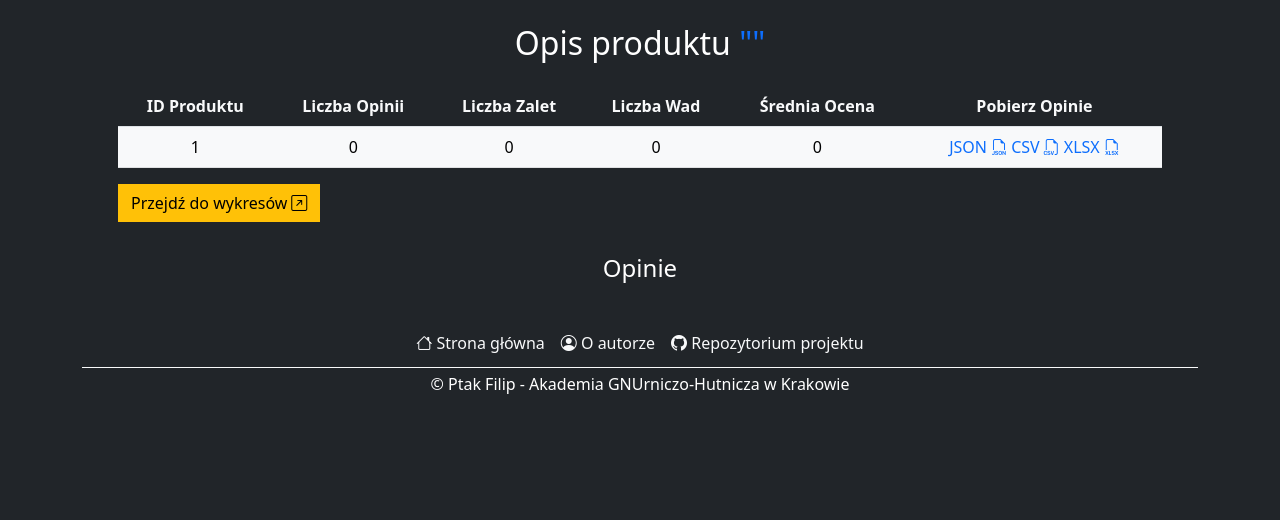
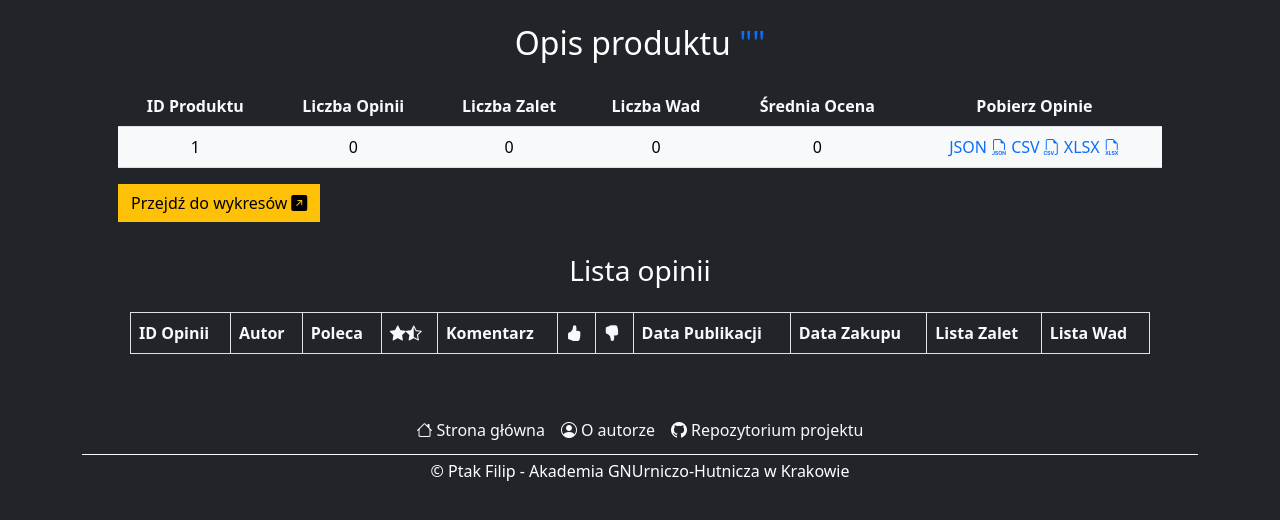
Before and after one commit to ptakf-uek/CeneoWebScraperExtra, a Flask app: page /product/1 in a window 1280 px wide. Shown: the part 136-656 px from the top of the page. Run offline with Flask 2, Linux system fonts and the light colour scheme; lists and menus that the app fills with data are empty.

Commit message:
Add an opinion list to the product page

```diff
--- a/app/routes.py
+++ b/app/routes.py
@@ -61,12 +61,12 @@ def products():
     products = []
 
     for product_id in [filename.split(".")[0] for filename in os.listdir("app/opinions")]:
-            # Create an instance of the Product class based on the product's ID.
-            product = Product(product_id)
-            # Import product's properties to the "product" object.
-            product.import_product(import_opinions=False)
-            # Append properties about a single product to the "products" list.
-            products.append(product.stats_to_dict())
+        # Create an instance of the Product class based on the product's ID.
+        product = Product(product_id)
+        # Import product's properties to the "product" object without importing opinions.
+        product.import_product(import_opinions=False)
+        # Append properties about a single product to the "products" list.
+        products.append(product.stats_to_dict())
 
     # Open the "products.html.jinja" page displaying a list of the passed products.
     return render_template("products.html.jinja", products=products)
@@ -85,10 +85,15 @@ def product(product_id):
     product = Product(product_id)
     # Import product's properties and opinions to the "product" object.
     product.import_product()
-    # Set the "stats" variable to a dictionary of the "product" object's statistics.
-    stats = product.stats_to_dict()
+    # Set the "product_dictionary" variable to a dictionary of the "product" object's properties.
+    product_dictionary = product.to_dict()
+    # # counter = 1
+    # # for opinion in product_dictionary['opinions']:
+    # #     # print(opinion)
+    # #     print(counter)
+    # #     counter += 1
     # Open the "product.html.jinja" page displaying specific product's properties based on the passed parameters.
-    return render_template("product.html.jinja", stats=stats)
+    return render_template("product.html.jinja", product=product_dictionary)
 
 # Route to a specific /graphs/<product_id> page.
 @app.route('/graphs/<product_id>')
--- a/app/templates/base.html.jinja
+++ b/app/templates/base.html.jinja
@@ -66,14 +66,14 @@
         <footer class="py-3 my-4 text-bg-dark">
             <ul class="nav justify-content-center border-bottom border-light pb-1 mb-1">
                 <li class="nav-item">
-                    <a class="nav-link px-2 link-light" href="/"><i class="bi bi-house"></i> Strona główna</a>
+                    <a class="nav-link px-2 link-light" href="/"><i class="bi bi-house  me-1"></i>Strona główna</a>
                 </li>
                 <li class="nav-item">
-                    <a class="nav-link px-2 link-light" href="author"><i class="bi bi-person-circle"></i> O autorze</a>
+                    <a class="nav-link px-2 link-light" href="author"><i class="bi bi-person-circle me-1"></i>O autorze</a>
                 </li>
                 <li class="nav-item">
                     <a class="nav-link px-2 link-light" href="https://github.com/ptakf-uek/CeneoWebScraperExtra">
-                    <i class="bi bi-github"></i> Repozytorium projektu</a>
+                    <i class="bi bi-github me-1"></i>Repozytorium projektu</a>
                 </li>
             </ul>
             <p class="text-center">&copy; Ptak Filip - Akademia GNUrniczo-Hutnicza w Krakowie</p>
--- a/app/templates/graphs.html.jinja
+++ b/app/templates/graphs.html.jinja
@@ -15,6 +15,6 @@
         </div>
 
     <a type="button" class="btn btn-warning rounded-0" href="{{url_for('product', product_id=product_id)}}">
-        Powrót do strony z produktem<i class="bi bi-arrow-up-right-square ms-1"></i>
+        Powrót do strony z produktem<i class="bi bi-arrow-up-right-square-fill ms-1"></i>
     </a>
 {% endblock content %}
--- a/app/templates/product.html.jinja
+++ b/app/templates/product.html.jinja
@@ -2,7 +2,7 @@
 {% extends "base.html.jinja" %}
 {% block content %}
     {# A page displaying product information. #}
-    <h2 class="mb-4 text-center">Opis produktu <a href="https://www.ceneo.pl/{{stats['product_id']}}" class="text-decoration-none" style="no">&quot;{{stats["product_name"]}}&quot;</a></h2>
+    <h2 class="mb-4 text-center">Opis produktu <a href="https://www.ceneo.pl/{{product['product_id']}}" class="text-decoration-none" style="no">&quot;{{product["product_name"]}}&quot;</a></h2>
 
         {# Create an HTML table. #}
         <table class="table table-responsive">
@@ -21,9 +21,9 @@
                     {# Create a row displaying properties of a single product. #}
                     <tr class="align-middle text-center">
                         {# Iterate through properties of a product and add them to the row. #}
-                        {% for value in stats.values() %}
+                        {% for value in product.values() %}
                             {# If value is NOT a product ID: #}
-                            {% if value != stats['product_name'] %}
+                            {% if value not in [product['product_name'], product['opinions']] %}
                                 <td>{{value}}</td>
                             {% endif %}
                         {% endfor %}
@@ -31,7 +31,7 @@
                         <td>
                             {# Generate download links for specific file formats. #}
                             {% for extension in ["json", "csv", "xlsx"] %}
-                                <a class="text-decoration-none" href="{{url_for('download_opinions', product_id=stats['product_id'], extension=extension)}}">
+                                <a class="text-decoration-none" href="{{url_for('download_opinions', product_id=product['product_id'], extension=extension)}}">
                                     {{extension.upper()}}<i class="bi bi-filetype-{{extension}} ms-1"></i>
                                 </a>
                             {% endfor %}
@@ -41,12 +41,57 @@
         </table>
 
         <h4>
-            <a type="button" class="btn btn-warning rounded-0" href="{{url_for('graphs', product_id=stats['product_id'])}}">
-                Przejdź do wykresów<i class="bi bi-arrow-up-right-square ms-1"></i>
+            <a type="button" class="btn btn-warning rounded-0" href="{{url_for('graphs', product_id=product['product_id'])}}">
+                Przejdź do wykresów<i class="bi bi-arrow-up-right-square-fill ms-1"></i>
             </a>
         </h4>
 
         {# Display the product's opinions. #}
-        <h4 class="text-center pt-4">Opinie</h4>
+        <h3 class="text-center pt-4 mb-4">Lista opinii</h3>
 
+            {# Create a responsive HTML table. #}
+            <div class="container table-responsive">
+                <table class="table table-bordered table-hover justify-content-center">
+                    {# Create a header row. #}
+                    <thead class="text-light">
+                        <tr>
+                            <th class="col">ID Opinii</th>
+                            <th class="col">Autor</th>
+                            <th class="col">Poleca</th>
+                            <th class="col"><i class="bi bi-star-fill"></i><i class="bi bi-star-half"></i></th>
+                            <th class="col">Komentarz</th>
+                            <th class="col"><i class="bi bi-hand-thumbs-up-fill"></i></th>
+                            <th class="col"><i class="bi bi-hand-thumbs-down-fill"></i></th>
+                            <th class="col">Data Publikacji</th>
+                            <th class="col">Data Zakupu</th>
+                            <th class="col">Lista Zalet</th>
+                            <th class="col">Lista Wad</th>
+                        </tr>
+                    </thead>
+                    <tbody class="table-light">
+                        {# Create a table of opinions and their properties using a for-loop. #}
+                        {% for opinion in product['opinions'] %}
+                            {# Create a row displaying properties of a single opinion. #}
+                            <tr class="align-middle">
+                                {# Iterate through properties of an opinion and add them to the row. #}
+                                {% for value in opinion.values() %}
+                                    {# If value is NOT a list of pros or cons: #}
+                                    {% if not value in [opinion['pros'], opinion['cons']] %}
+                                        <td>{{value}}</td>
+                                    {# If value IS a list of pros or cons: #}
+                                    {% else %}
+                                        <td>
+                                            <ul class="ps-3">
+                                                {% for procon in value %}
+                                                    <li>{{procon}}</li>
+                                                {% endfor %}
+                                            </ul>
+                                        </td>
+                                    {% endif %}
+                                {% endfor %}
+                            </tr>
+                        {% endfor %}
+                    </tbody>
+                </table>
+            </div>
 {% endblock content %}
--- a/app/templates/products.html.jinja
+++ b/app/templates/products.html.jinja
@@ -2,8 +2,9 @@
 {% extends "base.html.jinja" %}
 {% block content %}
     <h2 class="mb-4 text-center">Lista produktów</h2>
-        {# Create an HTML table. #}
-        <table class="table table-bordered table-responsive table-hover">
+        {# Create a responsive HTML table. #}
+        <div class="container table-responsive">
+            <table class="table table-bordered  table-hover">
                 {# Create a header row. #}
                 <thead class="text-light">
                     <tr>
@@ -48,4 +49,5 @@
                     {% endfor %}
                 </tbody>
             </table>
+        </div>
 {% endblock content %}
```
Also changed, not shown: README.md, sample-image-1.jpg, sample-image-2.jpg (deleted), 1 other file. Lines whose indentation alone changed are shown as unchanged.
